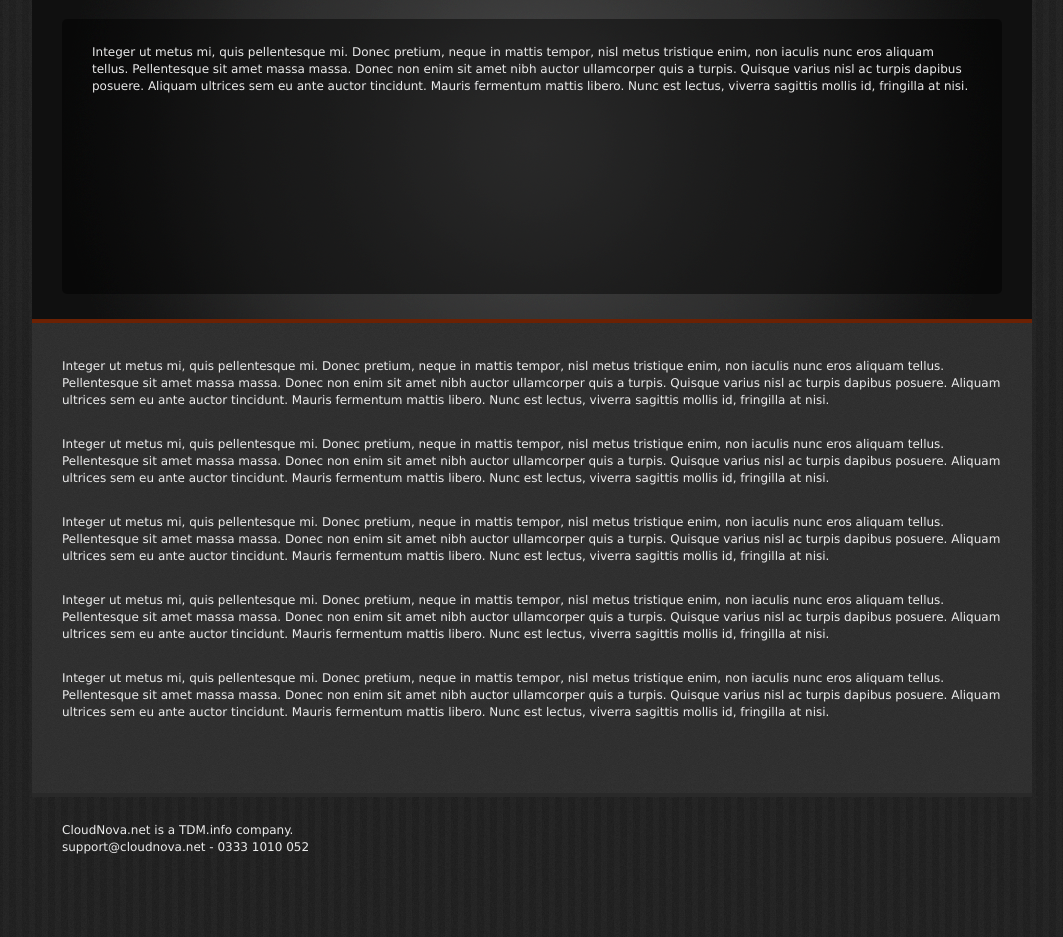
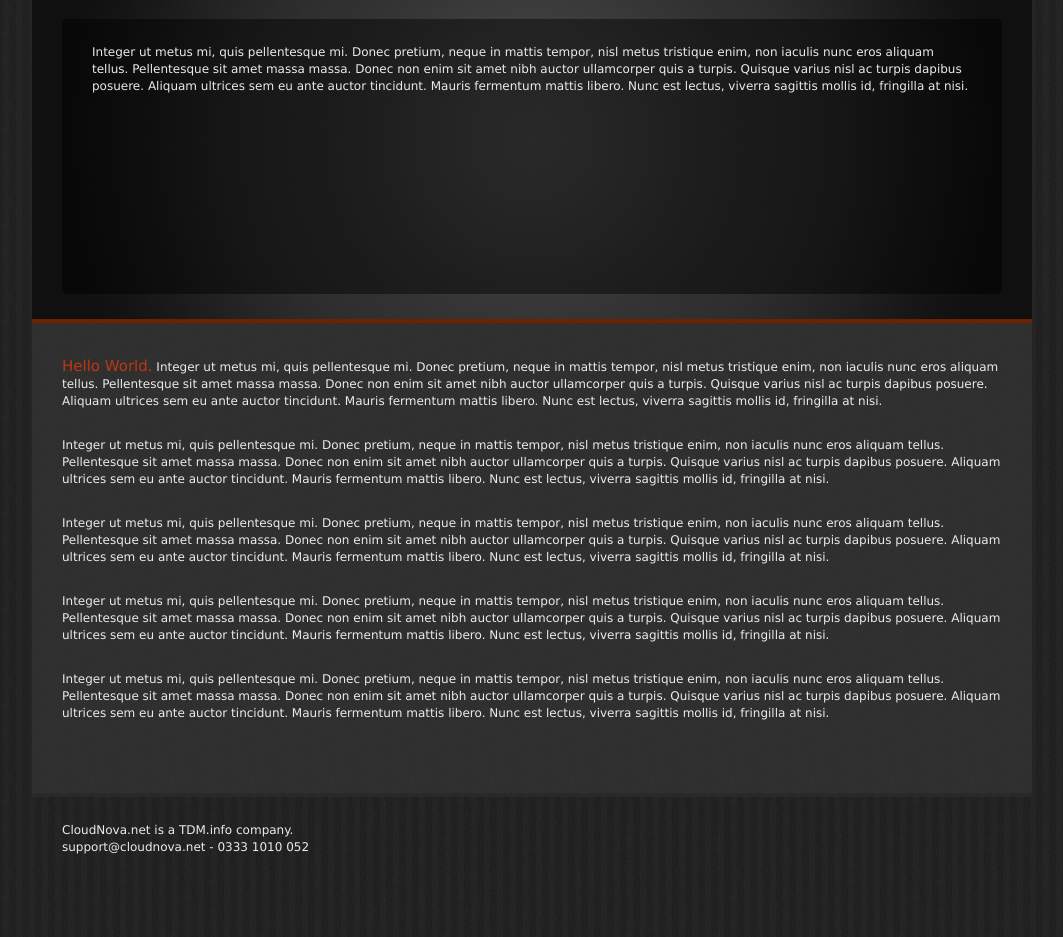
Before and after one commit to TrellixVulnTeam/hn_1332, a PHP site: page / in a window 1280 px wide. Shown: the part 65-1002 px from the top of the page, without its empty margins (108-1171 px from the left). Run offline with PHP 8.4, Linux system fonts and the light colour scheme.

Commit message:
Testing span

```diff
--- a/client-php/index.html
+++ b/client-php/index.html
@@ -42,7 +42,7 @@ Integer ut metus mi, quis pellentesque mi. Donec pretium, neque in mattis tempor
 
 <div id="content">
 
-<p>Integer ut metus mi, quis pellentesque mi. Donec pretium, neque in mattis tempor, nisl metus tristique enim, non iaculis nunc eros aliquam tellus. Pellentesque sit amet massa massa. Donec non enim sit amet nibh auctor ullamcorper quis a turpis. Quisque varius nisl ac turpis dapibus posuere. Aliquam ultrices sem eu ante auctor tincidunt. Mauris fermentum mattis libero. Nunc est lectus, viverra sagittis mollis id, fringilla at nisi.</p>
+<p><span class="title">Hello World.</span> Integer ut metus mi, quis pellentesque mi. Donec pretium, neque in mattis tempor, nisl metus tristique enim, non iaculis nunc eros aliquam tellus. Pellentesque sit amet massa massa. Donec non enim sit amet nibh auctor ullamcorper quis a turpis. Quisque varius nisl ac turpis dapibus posuere. Aliquam ultrices sem eu ante auctor tincidunt. Mauris fermentum mattis libero. Nunc est lectus, viverra sagittis mollis id, fringilla at nisi.</p>
 
 <p>Integer ut metus mi, quis pellentesque mi. Donec pretium, neque in mattis tempor, nisl metus tristique enim, non iaculis nunc eros aliquam tellus. Pellentesque sit amet massa massa. Donec non enim sit amet nibh auctor ullamcorper quis a turpis. Quisque varius nisl ac turpis dapibus posuere. Aliquam ultrices sem eu ante auctor tincidunt. Mauris fermentum mattis libero. Nunc est lectus, viverra sagittis mollis id, fringilla at nisi.</p>
 
--- a/client-php/style.css
+++ b/client-php/style.css
@@ -120,11 +120,9 @@ a:visited {text-decoration: none;}
 	width: 100%;
 }
 
-. {
-	padding-bottom: 15px;
-	padding-right: 30px;
-	margin-top: 0px;
-	padding-left: 30px;
+.title {
+	color: #bf3710;
+	font-size: 15px;
 }
 
 p {
```
